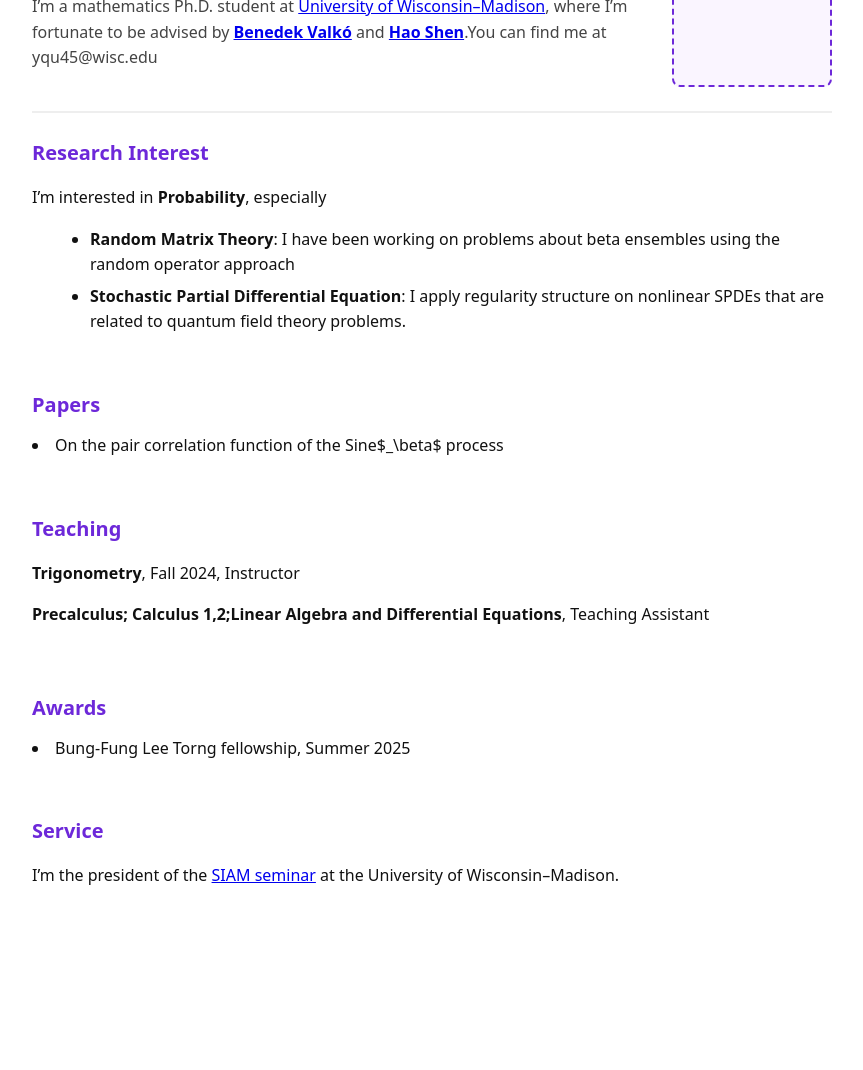
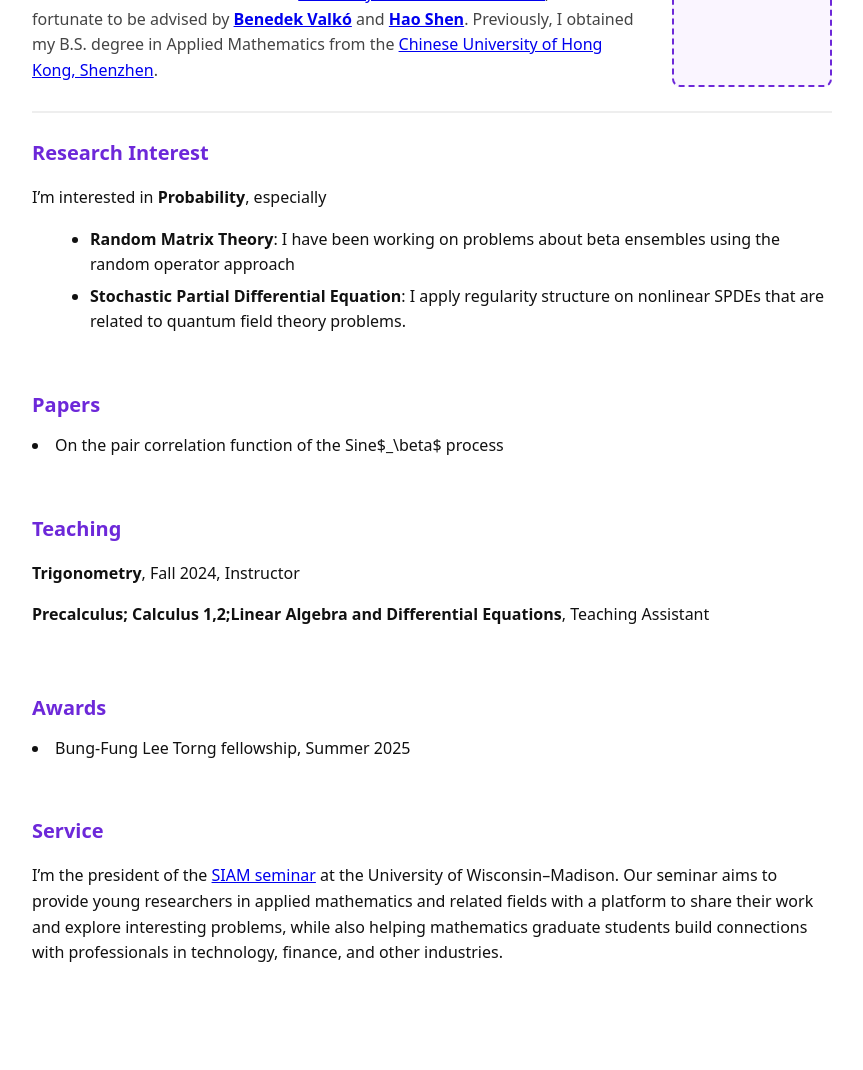
Before and after one commit to yahiuqu/yahiuqu.github.io, a plain HTML site: page index.html in a window 1280 px wide. Shown: the part 121-1191 px from the top of the page, without its empty margins (208-1071 px from the left). Before the commit the page ends 1114 px from the top, so only its background shows below. Drawn offline with Linux system fonts and the light colour scheme.

Commit message:
Update index.html

```diff
--- a/index.html
+++ b/index.html
@@ -30,13 +30,14 @@
       <div class="top">
         <div>
           <h1>Yahui Qu</h1>
-          <p class="tagline">I’m a mathematics Ph.D. student at <a href="https://math.wisc.edu/" target="_blank">University of Wisconsin–Madison</a>, where I’m fortunate to be advised by <strong><a href="https://people.math.wisc.edu/~valko/" target="_blank">Benedek Valkó</a></strong> and <strong><a href="https://people.math.wisc.edu/~hshen3/" target="_blank">Hao Shen</a></strong>.You can find me at yqu45@wisc.edu</p>
+          <p class="tagline">I’m a mathematics Ph.D. student at <a href="https://math.wisc.edu/" target="_blank">University of Wisconsin–Madison</a>, where I’m fortunate to be advised by <strong><a href="https://people.math.wisc.edu/~valko/" target="_blank">Benedek Valkó</a></strong> and <strong><a href="https://people.math.wisc.edu/~hshen3/" target="_blank">Hao Shen</a></strong>.
+           Previously, I obtained my B.S. degree in Applied Mathematics from the <a href=\"https://www.cuhk.edu.cn/en\" target=\"_blank\">Chinese University of Hong Kong, Shenzhen</a>. </p>
         </div>
         <!-- Photo placeholder -->
         <div class="photo" aria-label="Photo placeholder">
            <img src="photo.jpg" />
           <!-- Uncomment to add your photo:
-          <img src="photo.jpg" alt="Portrait of Yahui Qu" />
+          <img src="photo.jpg" />
           -->
         </div>
       </div>
@@ -70,12 +71,11 @@
 
       <section>
 <h2>Service</h2>
-<p>I’m the president of the <a href="https://wiki.math.wisc.edu/index.php/SIAM_Student_Chapter_Seminar" target="_blank">SIAM seminar</a> at the University of Wisconsin–Madison.</p>
+<p>I’m the president of the <a href="https://wiki.math.wisc.edu/index.php/SIAM_Student_Chapter_Seminar" target="_blank">SIAM seminar</a> at the University of Wisconsin–Madison.
+Our seminar aims to provide young researchers in applied mathematics and related fields with a platform to share their work and explore interesting problems, while also helping mathematics graduate students build connections with professionals in technology, finance, and other industries. </p>
 </section>
 
     </main>
-
-
   </div>
 
   <script>
```
